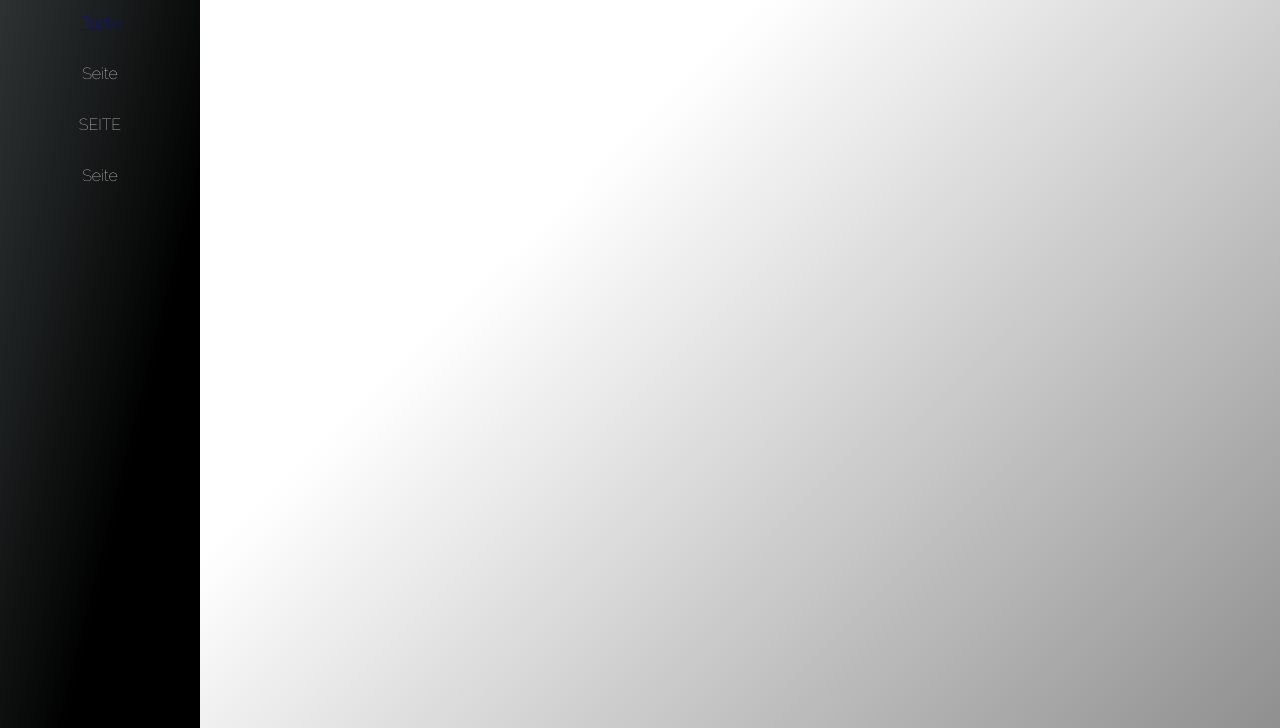
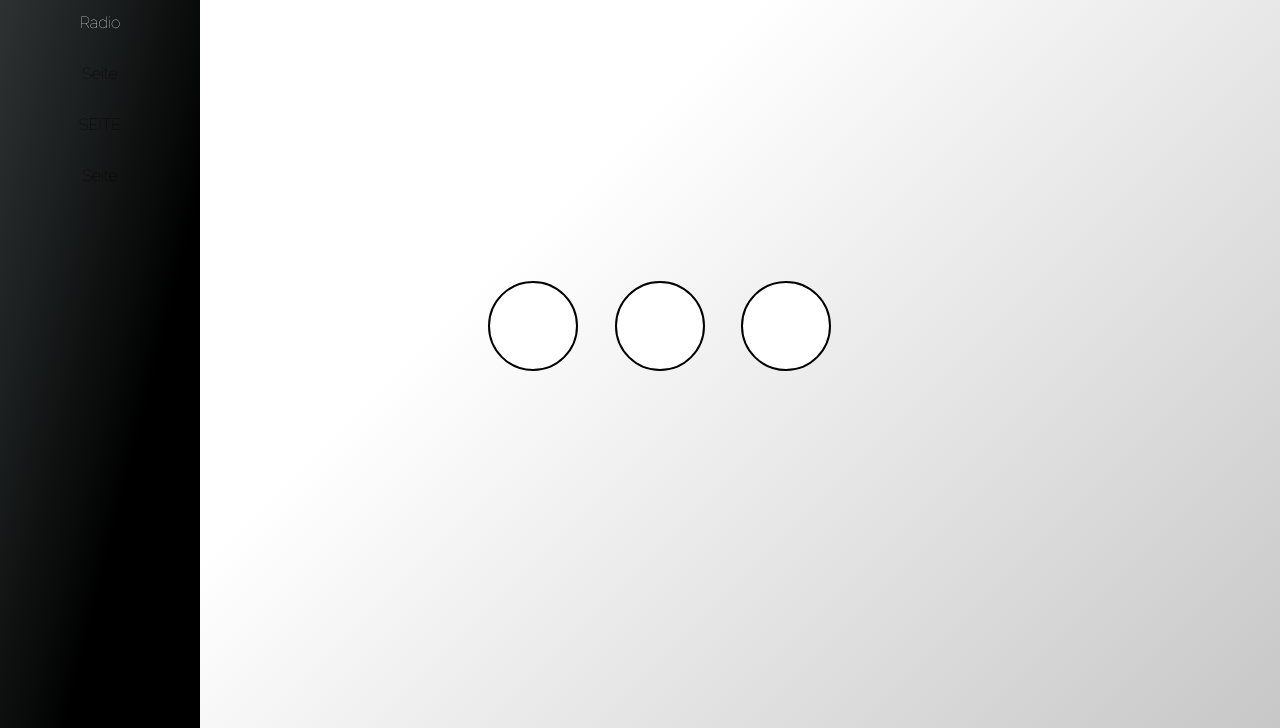
Before and after one commit to StefanH87/cv-setup, a plain HTML site: page firstkatas/index.html in a window 1280 px wide. Shown: the part 72-800 px from the top of the page. Drawn offline with Linux system fonts and the light colour scheme.

Commit message:
modified-css

```diff
--- a/firstkatas/style.css
+++ b/firstkatas/style.css
@@ -8,12 +8,17 @@
 html {
   font-size: 16px;
   font-family: "Raleway", sans-serif;
+
+
 }
 
 body {
   background-color: pink;
+
 }
 
+/*---------------------------------------------------------------------------------------------------*/
+/*------------------------------navbar-------------------------------------------------*/
 nav {
   position: fixed;
   display: block;
@@ -24,6 +29,11 @@ nav {
 
   height: 100vh;
   width: 200px;
+}
+li > a {
+  text-decoration: none;
+
+  color: rgb(255, 255, 255)
 }
 .katas {
   font-size: 2rem;
@@ -37,14 +47,22 @@ nav {
   text-align: center;
   font-weight: 100;
   font-size: 1rem;
-  color: rgb(255, 255, 255);
+
+
   background-color: ;
   padding: 1rem 1rem 1rem 1rem;
   border-bottom: white;
 }
 .list-item:hover {
+
   color: rgb(189, 188, 188);
   font-size: 1.2rem;
+
+  background-color: #323535;
+  background: linear-gradient(90deg, #323535, #0f0f0f);
+  padding: 1rem 1rem 1rem 2rem;
+  width: 220px;
+  border-radius: 0px 5px 5px 0px;
   background-color: #323535;
   background: linear-gradient(90deg, #323535, #0f0f0f);
   padding: 1rem 1rem 1rem 2rem;
@@ -53,9 +71,62 @@ nav {
 }
 
 
+/*---------------------------------------------------------------------------------------------------*/
+/*------------------------------section-------------------------------------------------*/
+
 section {
   width: 100vw;
   height: 100vh;
-  background-color: red;
-  background:linear-gradient(135deg, rgb(255, 255, 255) 40%, rgb(143, 143, 143) );
+  background:linear-gradient(135deg, rgb(255, 255, 255) 40%, rgb(199, 199, 199) );
+  display: flex;
+  justify-content: center;
+align-items: center;
+  min-widht: 100vw;
+  min-height: 100vh;
 }
+/*---------------------------------------------------------------------------------------------------*/
+/*------------------------------radiobuttons-------------------------------------------------*/
+
+input[type='radio'] {
+  width:auto;
+  float:left;
+  margin-right: .75em;
+  background:transparent;
+  border:none;
+}
+
+input[type='radio']:checked,
+input[type='radio']:not(:checked) {
+  background: transparent;
+  position: relative;
+  visibility: hidden;
+  margin:0;
+  padding:0;
+}
+
+input[type='radio']:checked + label::before,
+input[type='radio']:not(:checked) + label::before {
+    content:' ';
+    display:inline-block;
+    width:  90px;
+    height: 90px;
+    position: relative;
+    top:0px;
+    border: 2px solid black;
+    background: white;
+    margin: 1em;
+}
+
+input[type=radio]:checked + label::before,
+input[type=radio]:not(:checked) + label::before {
+  border-radius: 100px;
+  background-color: white;
+}
+
+input[type='radio']:checked  + label::before {
+  transition:  0.2s;
+  transition-timing-function: ease-out;
+  background:#663399;
+  box-shadow: inset 0 0 0px 15px white;
+  box-shadow: 0 0 0 0 5px black;
+}
```
